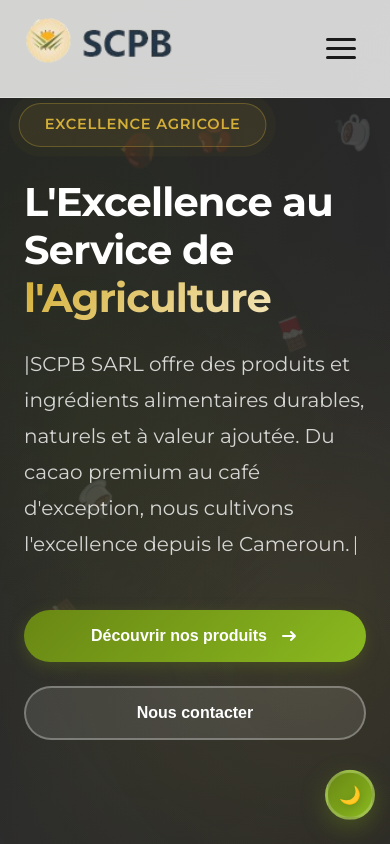
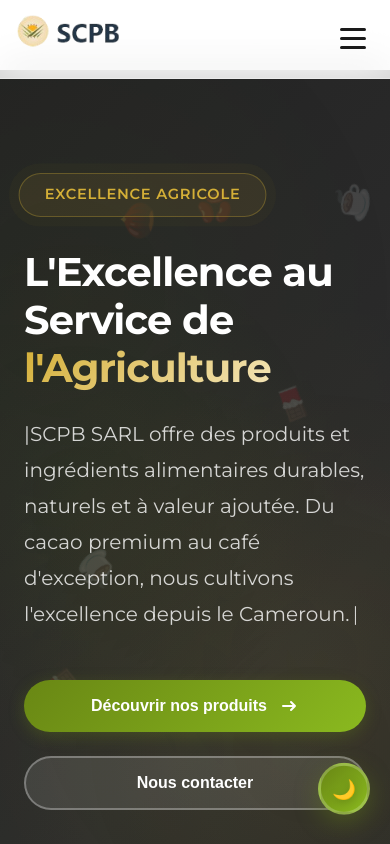
Before and after one commit to Junior620/scpb, a website: page index.html in a window 390 px wide. Shown: the top 844 px of the page. Drawn offline with Linux system fonts and the light colour scheme.

Commit message:
Fix: Improve mobile menu positioning and visibility

```diff
--- a/assets/css/style.css
+++ b/assets/css/style.css
@@ -2303,22 +2303,45 @@
 
 /* Mobile Responsive */
 @media (max-width: 768px) {
+  /* Header adjustments */
+  .header {
+    position: fixed;
+    top: 0;
+    left: 0;
+    right: 0;
+    z-index: 1000;
+  }
+
+  .header-container {
+    padding: 1rem 1.5rem;
+    display: flex;
+    justify-content: space-between;
+    align-items: center;
+  }
+
+  /* Mobile menu toggle */
   .mobile-menu-toggle {
     display: flex !important;
-  }
-
+    order: 2;
+  }
+
+  .logo {
+    order: 1;
+  }
+
+  /* Navigation mobile */
   .nav {
     position: fixed;
     top: 0;
     right: -100%;
-    width: 300px;
+    width: 280px;
     height: 100vh;
     background: rgba(255, 255, 255, 0.98);
     backdrop-filter: blur(20px);
     -webkit-backdrop-filter: blur(20px);
     flex-direction: column;
-    padding: 100px 2rem 2rem;
-    gap: 1.5rem;
+    padding: 80px 2rem 2rem;
+    gap: 0;
     box-shadow: -4px 0 30px rgba(0, 0, 0, 0.2);
     transition: right 0.4s cubic-bezier(0.4, 0, 0.2, 1);
     z-index: 999;
@@ -2335,35 +2358,63 @@
   }
 
   .nav-link {
-    font-size: 1.25rem;
-    padding: 1rem 0;
-    border-bottom: 1px solid rgba(0, 0, 0, 0.1);
+    font-size: 1.1rem;
+    padding: 1.25rem 0;
+    border-bottom: 1px solid rgba(0, 0, 0, 0.08);
     width: 100%;
+    display: block;
+  }
+
+  .nav-link:last-child {
+    border-bottom: none;
   }
 
   body.dark-mode .nav-link {
-    border-bottom-color: rgba(255, 255, 255, 0.1);
+    border-bottom-color: rgba(255, 255, 255, 0.08);
+  }
+
+  /* Hero adjustments for fixed header */
+  .hero {
+    margin-top: 70px;
   }
 
   /* Theme toggle position on mobile */
   .theme-toggle {
+    bottom: 25px !important;
+    right: 25px !important;
+    width: 56px !important;
+    height: 56px !important;
+    z-index: 1000 !important;
+    font-size: 1.3rem !important;
+  }
+}
+
+@media (max-width: 480px) {
+  .nav {
+    width: 75%;
+  }
+
+  .header-container {
+    padding: 0.875rem 1rem;
+  }
+
+  .logo-img {
+    height: 35px;
+  }
+
+  .theme-toggle {
+    width: 52px !important;
+    height: 52px !important;
     bottom: 20px !important;
     right: 20px !important;
-    width: 55px !important;
-    height: 55px !important;
-    z-index: 1000 !important;
-  }
-}
-
-@media (max-width: 480px) {
-  .nav {
-    width: 85%;
-  }
-
-  .theme-toggle {
-    width: 50px !important;
-    height: 50px !important;
-    bottom: 15px !important;
-    right: 15px !important;
-  }
-}
+    font-size: 1.2rem !important;
+  }
+
+  .mobile-menu-toggle {
+    padding: 8px;
+  }
+
+  .mobile-menu-toggle span {
+    width: 26px;
+  }
+}
```
